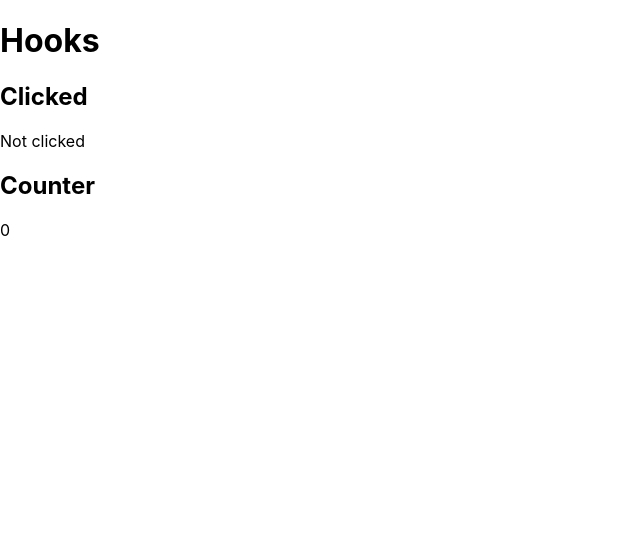
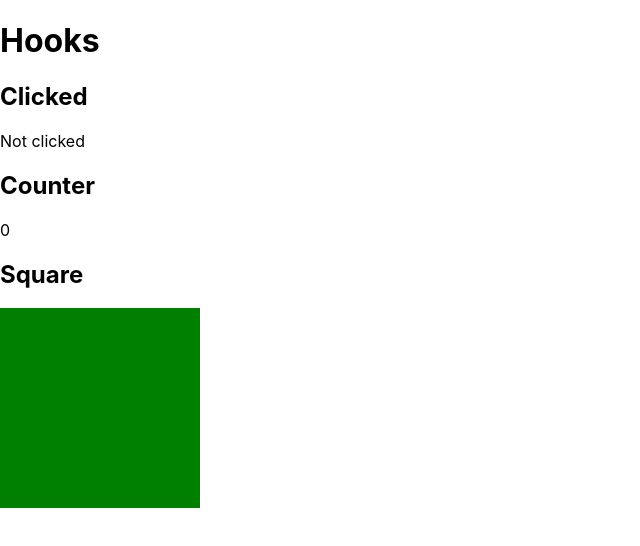
Before and after one commit to rmstibbard/week-10--react-hooks, a React (Create React App) app: page / in a window 1280 px wide. Shown: the top 546 px of the page, without its empty margins (0-640 px from the left). Built offline with nearby package versions, Linux system fonts and the light colour scheme.

Commit message:
Square - hotpink/green

```diff
--- a/src/App.js
+++ b/src/App.js
@@ -1,7 +1,9 @@
 import React from 'react';
 import './App.css';
-import Clicked from './components/Clicked'
-import Counter from './components/Counter'
+import Clicked from './components/Clicked';
+import Counter from './components/Counter';
+import Square from './components/Square';
+
 
 function App() {
   return (
@@ -13,6 +15,9 @@ function App() {
       <h2>Counter</h2>
       <Counter />
 
+      <h2>Square</h2>
+      <Square colour="hotpink" />
+
     </>
   );
 }
--- /dev/null
+++ b/src/components/Square.js
@@ -0,0 +1,23 @@
+import React, { useState } from "react";
+
+const Square = ({ colour }) => {
+
+    const [green, setGreen] = useState(true);
+
+    const changeColour = () => setGreen(!green);
+
+    const backgroundColour = green ? "green" : colour;
+
+    return (
+        <div
+            onClick={changeColour}
+            style={{
+                height: 200,
+                width: 200,
+                backgroundColor: backgroundColour,
+            }}
+        />
+    );
+};
+
+export default Square;
```
